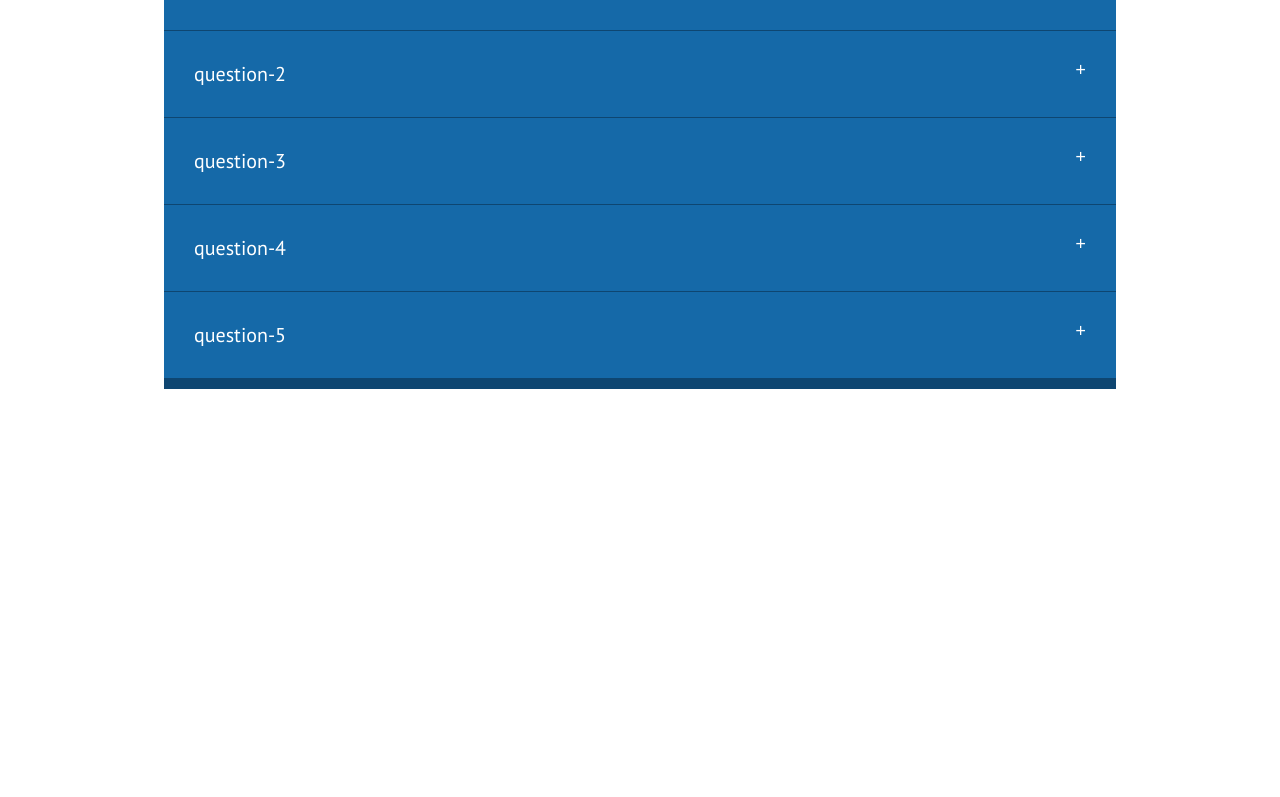
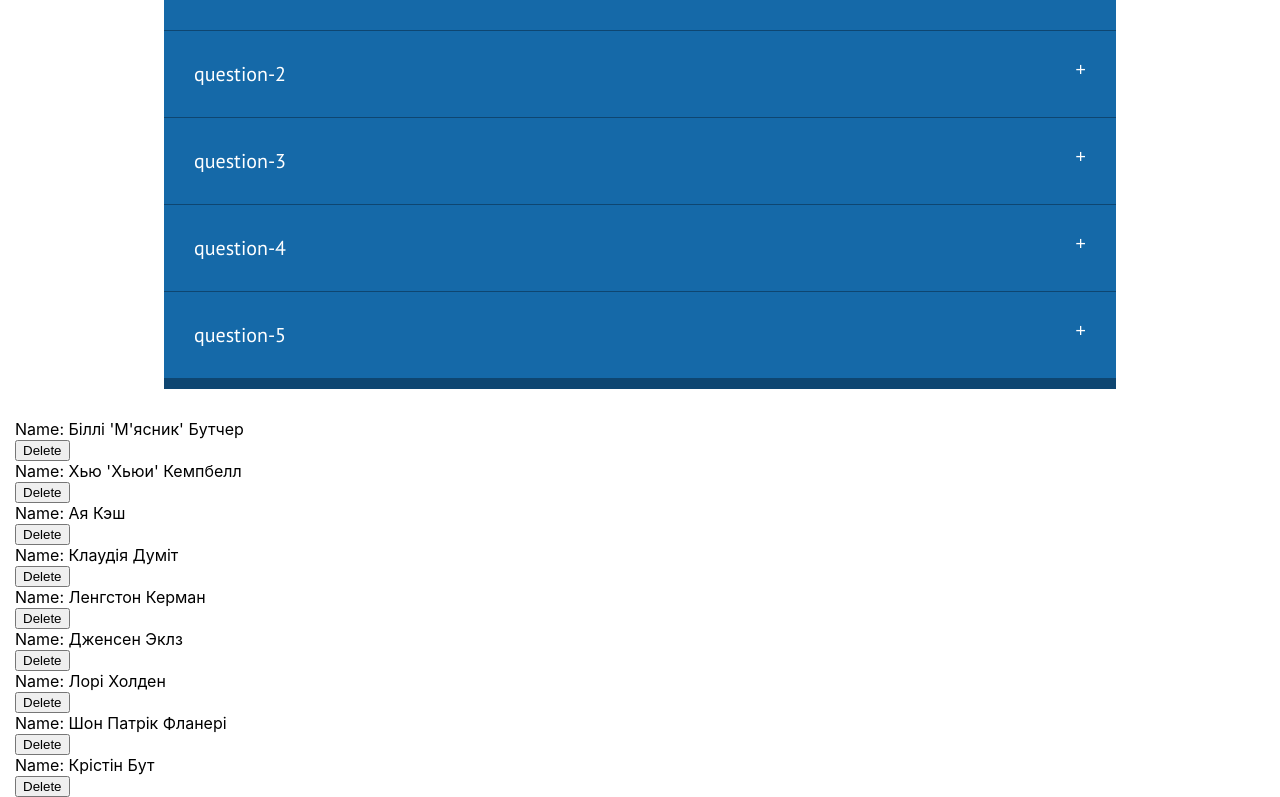
Before and after one commit to VladChornyi/efw-react, a React (Create React App) app: page / in a window 1280 px wide. Shown: the part 334-1131 px from the top of the page. Before the commit the page ends 800 px from the top, so only its background shows below. Built offline with nearby package versions, Linux system fonts and the light colour scheme.

Commit message:
update boys

```diff
--- a/src/App.js
+++ b/src/App.js
@@ -6,6 +6,7 @@ import PostList from "./components/PostList/PostList";
 import posts from "./data/post.json";
 import { AccordionItem } from "./components/AccordionItem/AccordionItems.jsx";
 import { FAQ } from "./components/FAQ/FAQ";
+import { Boys } from "./components/Boys";
 
 function App() {
   return (
@@ -14,6 +15,7 @@ function App() {
       <Container>
         <AccordionItem />
         <FAQ />
+        <Boys />
       </Container>
     </>
   );
--- /dev/null
+++ b/src/components/Boys/Boys.jsx
@@ -0,0 +1,30 @@
+import { Component } from 'react';
+import boysList from '../../data/boys.json';
+import { ListItem } from '../PostItem/PostItem.styled';
+
+export class Boys extends Component {
+  state = {
+      boysList: boysList,
+    //   boyslist,
+  };
+
+    handleDelete = (event) => {
+      this.setState((prevState) => ({ boysList: prevState.boysList.filter((el) => Number(el.id) !== Number(event.target.id)) }));
+  };
+  render() {
+    return (
+      <ul>
+        {this.state.boysList.map(({ id, name }) => {
+          return (
+            <li key={id}>
+              <p>Name: {name}</p>
+              <button id={id} onClick={this.handleDelete}>
+                Delete
+              </button>
+            </li>
+          );
+        })}
+      </ul>
+    );
+  }
+}
--- /dev/null
+++ b/src/components/Boys/index.js
@@ -0,0 +1 @@
+export { Boys } from './Boys.jsx';
--- a/src/data/boys.json
+++ b/src/data/boys.json
@@ -1,5 +1,5 @@
 [
-    { "id":1,
+{ "id":1,
 "name": "Біллі 'М'ясник' Бутчер"},
 { "id":2,
 "name": "Хью 'Хьюи' Кемпбелл"},
```
